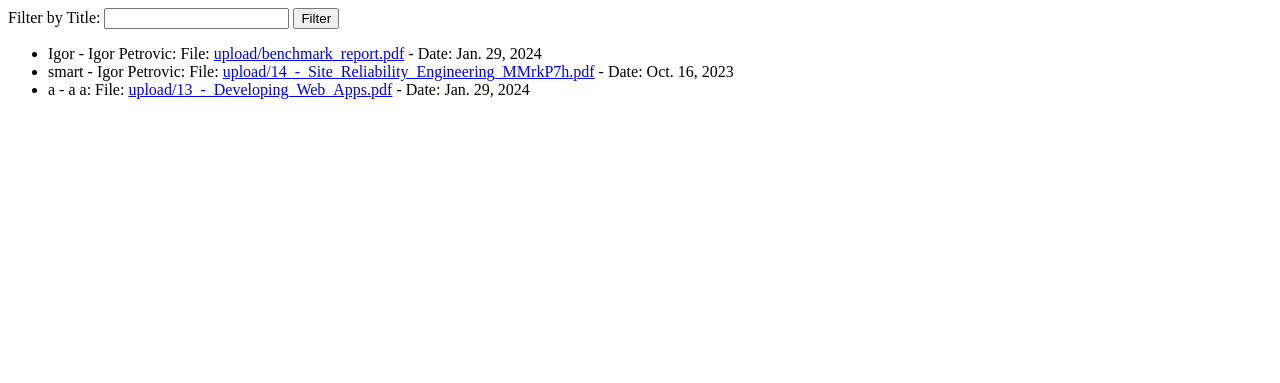
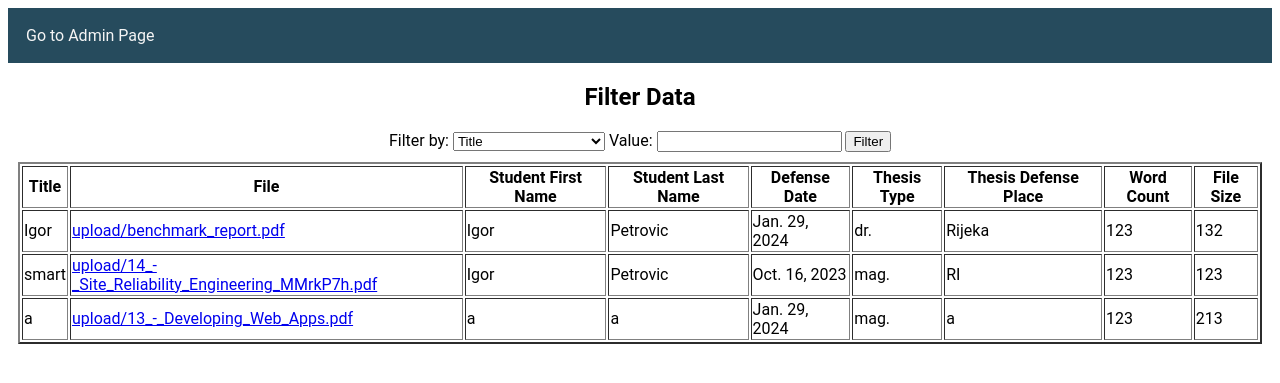
Before and after one commit to JovicAntonio/Practical_Work_IPVO_2324, a Django app: page /list_data/ in a window 1280 px wide. Shown: the top 383 px of the page. Run offline with Django 4.2, Linux system fonts and the light colour scheme; data comes from the database, SQL or seed files in the repository; parts of the project's set-up code (start-up, migrations or seed data) failed here and were passed over.

Commit message:
[igorove promjene] * uređen list_data page * dodano filtriranje po skoro svim vrijednostima

```diff
--- a/Student_Repository/urls.py
+++ b/Student_Repository/urls.py
@@ -25,7 +25,7 @@ from django.views.generic.base import RedirectView
 from django.urls import path, reverse_lazy
 
 urlpatterns = [
-    path('', RedirectView.as_view(url=reverse_lazy('admin:index'))),
+    path('', RedirectView.as_view(url='list_data/')),
     path("admin/", admin.site.urls),
     path("add/", views.put_data, name="put_data"),
     path("list_data/", views.list_data, name="list_data"),
--- a/student_files/templates/student_files/list_data.html
+++ b/student_files/templates/student_files/list_data.html
@@ -1,17 +1,105 @@
-<!-- list_data.html -->
+<!DOCTYPE html>
+<html lang="en">
+<head>
+    <meta charset="UTF-8">
+    <meta name="viewport" content="width=device-width, initial-scale=1.0">
+    <title>Data</title>
+    <style>
+        .font {
+            font-family: "Roboto", Corbel, Avenir, "Lucida Grande", "Lucida Sans", sans-serif;
+        }
 
-<form method="get" action="{% url 'list_data' %}" class="filter-form">
-    <label for="filter_name">Filter by Title:</label>
-    <input type="text" name="title" id="filter_name" value="{{ request.GET.title }}">
-    <button type="submit">Filter</button>
-</form>
+        .navbar {
+            background-color: #264b5d;
+            overflow: hidden;
+        }
 
-<ul>
-    {% for data in filtered_data %}
-        <li>
-            {{ data.title }} - {{ data.studentFirstName }} {{ data.studentLastName }}:
-            File: <a href="{{ data.file.url }}" target="_blank">{{ data.file.name }}</a> -
-            Date: {{ data.thesisDefenseDate }}
-        </li>
-    {% endfor %}
-</ul>
+        .navbar a {
+            float: left;
+            display: block;
+            color: whitesmoke;
+            text-align: center;
+            padding: 14px 16px;
+            text-decoration: none;
+        }
+
+        .navbar a:hover {
+            text-decoration: underline;
+        }
+        .navbar a.right {
+            float: right;
+        }
+        .content {
+            padding: 20px;
+        }
+
+        .pagination {
+            margin-top: 10px;
+        }
+
+        .button {
+            float: right;
+            color: white;
+            padding: 10px 15px;
+            border: none;
+            border-radius: 5px;
+            text-align: center;
+            text-decoration: none;
+            font-size: 16px;
+            margin: 4px 2px;
+            cursor: pointer;
+        }
+
+    </style>
+</head>
+<body>
+    <div class="navbar">
+        <a href="{% url 'admin:index' %}" class="button font">Go to Admin Page</a>
+    </div>
+    <center>
+    <h2 class="font">Filter Data</h2>
+    </center>
+    <center>
+    <form class="font" method="post" action="{% url 'list_data' %}">
+        {% csrf_token %}
+        <label for="filter_type">Filter by:</label>
+        <select name="filter_type">
+            {% for option in filter_options %}
+                <option value="{{ option.value }}">{{ option.display }}</option>
+            {% endfor %}
+        </select>
+        <label for="filter_value">Value:</label>
+        <input type="text" name="filter_value">
+        <button type="submit">Filter</button>
+    </form>
+    </center>
+    <center style="padding: 10px;" class="font">
+    <table border="2">
+        <tr style="margin-left: 5px; margin-bottom: 4px;">
+            <th>Title</th>
+            <th>File</th>
+            <th>Student First Name</th>
+            <th>Student Last Name</th>
+            <th>Defense Date</th>
+            <th>Thesis Type</th>
+            <th>Thesis Defense Place</th>
+            <th>Word Count</th>
+            <th>File Size</th>
+        </tr>
+        {% for student_file in queryset %}
+            <tr style="margin-left: 5px; margin-bottom: 4px;">
+                <td class="font">{{ student_file.title }}</td>
+                <td class="font"><a href="{{ student_file.file.url }}" target="_blank">{{ student_file.file }}</a></td>
+                <td class="font">{{ student_file.studentFirstName }}</td>
+                <td class="font">{{ student_file.studentLastName }}</td>
+                <td class="font">{{ student_file.thesisDefenseDate }}</td>
+                <td class="font">{{ student_file.thesisType }}</td>
+                <td class="font">{{ student_file.thesisDefensePlace }}</td>
+                <td class="font">{{ student_file.wordCount }}</td>
+                <td class="font">{{ student_file.fileSize }}</td>
+            </tr>
+        {% endfor %}
+    </table>
+</center>
+</body>
+</html>
--- a/student_files/views.py
+++ b/student_files/views.py
@@ -22,14 +22,26 @@ def put_data(request):
 
     return render(request, 'student_files/put_data.html', {'form': form})
 
+def list_data(request):
+    filter_options = [
+        {'value': 'title', 'display': 'Title'},
+        {'value': 'studentFirstName', 'display': 'First Name'},
+        {'value': 'studentLastName', 'display': 'Last Name'},
+        {'value': 'thesisDefenseDate', 'display': 'Thesis Defense Date'},
+        {'value': 'thesisType', 'display': 'Thesis Type'},
+        {'value': 'thesisDefensePlace', 'display': 'Thesis Defense Place'},
+        ]
 
-def list_data(request):
-    data_list = StudentFile.objects.all()
-    filtered_data = data_list
+    if request.method == 'POST':
+        filter_type = request.POST.get('filter_type')
+        filter_value = request.POST.get('filter_value')
 
-    if 'title' in request.GET:
-        filter_name = request.GET['title']
-        if filter_name:
-            filtered_data = data_list.filter(title__icontains=filter_name)
+        if filter_type and filter_value:
+            filter_kwargs = {f'{filter_type}__icontains': filter_value}
+            queryset = StudentFile.objects.filter(**filter_kwargs)
+        else:
+            queryset = StudentFile.objects.all()
+    else:
+        queryset = StudentFile.objects.all()
 
-    return render(request, 'student_files/list_data.html', {'data_list': data_list, 'filtered_data': filtered_data})
+    return render(request, 'student_files/list_data.html', {'queryset': queryset, 'filter_options': filter_options})
```
